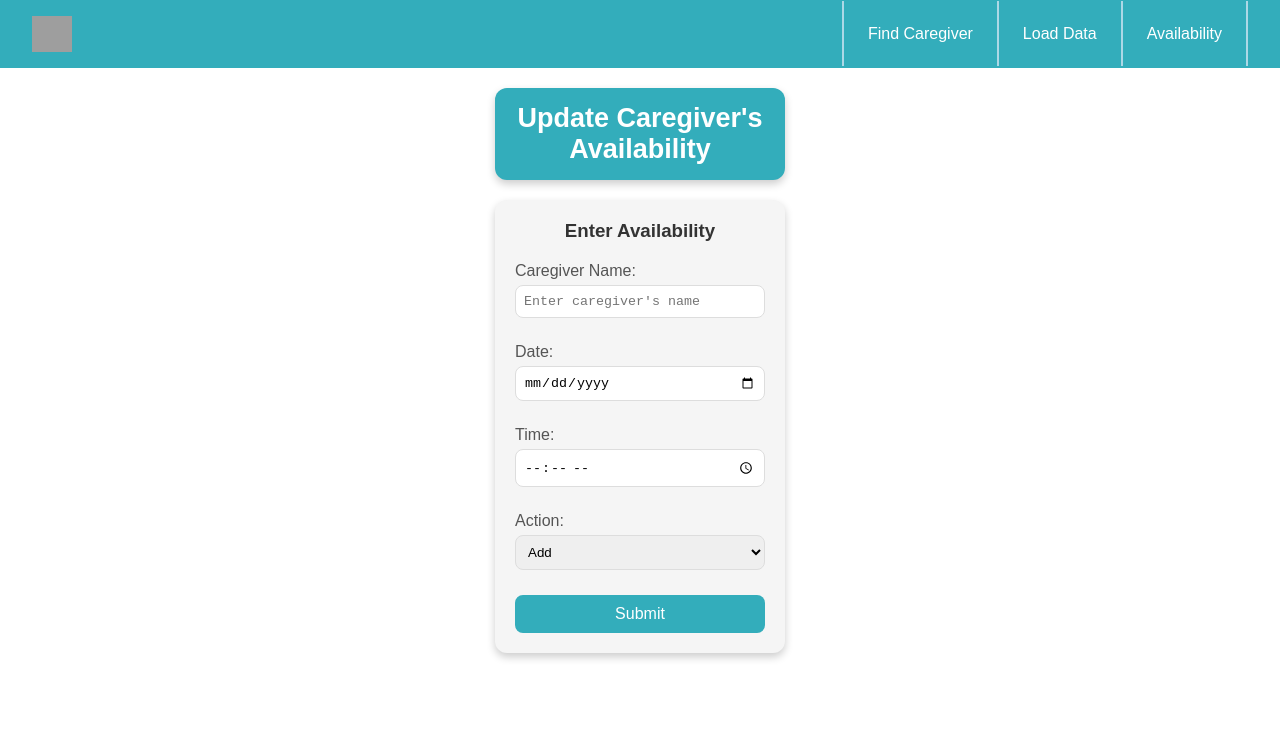
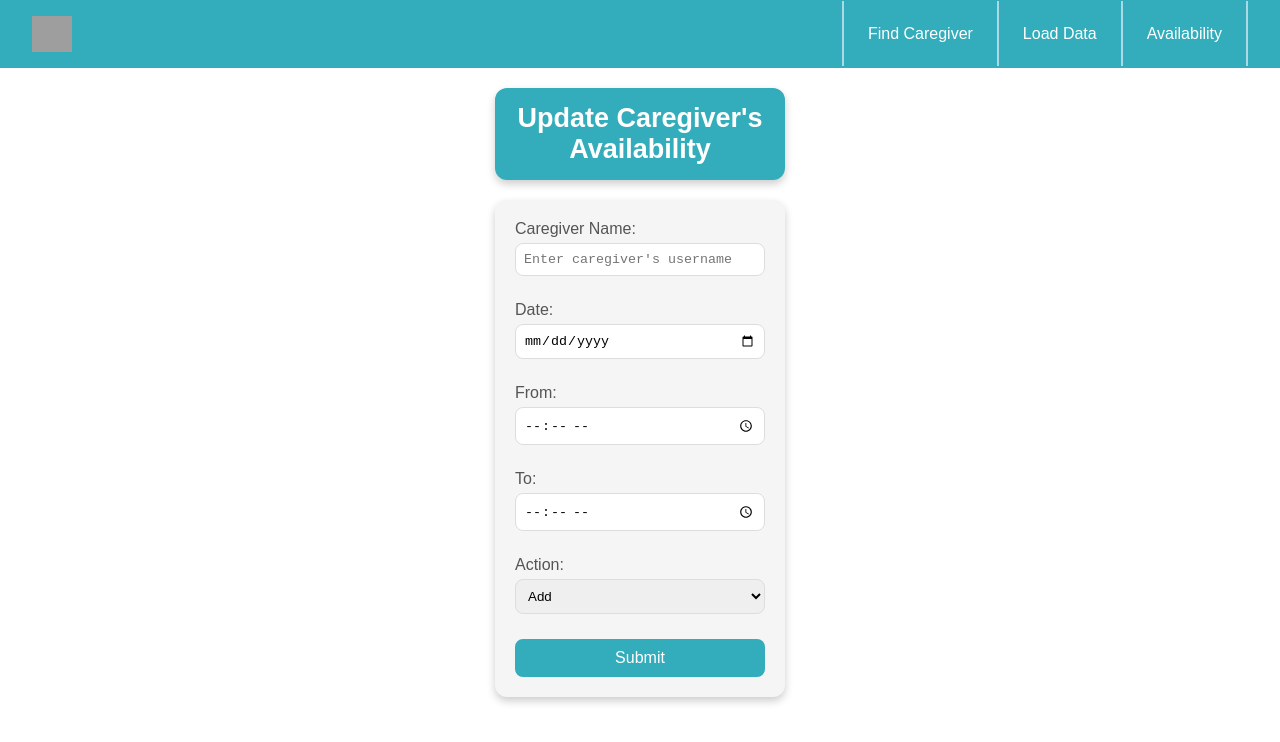
Before and after one commit to suvisitingangels/VisitingAngels-SmartScheduler, a React (Create React App) app in the folder visitingangelsrjs/: page /scheduler/availability in a window 1280 px wide. Shown: the top 742 px of the page. Built offline with nearby package versions, Linux system fonts and the light colour scheme; sample sign-in values are in the browser's storage; grey boxes are pictures that could not be loaded.

Commit message:
Updates scheduler availability tool

```diff
--- a/visitingangelsrjs/src/pages/Caregiver/Availability/Availability.js
+++ b/visitingangelsrjs/src/pages/Caregiver/Availability/Availability.js
@@ -11,7 +11,6 @@
 import React, {useEffect, useState} from 'react';
 import './Availability.css';
 
-const today = new Date();
 function Availability() {
 	// State to store form data
 	const [formData, setFormData] = useState({
@@ -55,10 +54,19 @@ function Availability() {
 			headers: {'Content-Type': 'application/json'},
 			body: JSON.stringify(formData),
 		})
+		console.log(response);
 
-		if (response.status !== 201) throw new Error('Failed to input availabilitiy');
+		if (!response.ok) {
+			throw new Error('Failed to input availability');
+		}
 		else {
 			alert("Submission successful!")
+			setFormData({
+				user_id: '',
+				date: '',
+				start_time: '',
+				end_time: ''
+			})
 		}
 	};
 
--- a/visitingangelsrjs/src/pages/Scheduler/Availability/Availability.js
+++ b/visitingangelsrjs/src/pages/Scheduler/Availability/Availability.js
@@ -14,12 +14,12 @@ import './Availability.css';
 function Availability() {
   // State to store form data
   const [formData, setFormData] = useState({
-    caregiverName: '',
+	user_id: '',
 	date: '',
-    time: '',
-    action: 'Add',
+	start_time: '',
+	end_time: ''
   });
-
+  const [action, setAction] = useState('Add');
 
   /**
        * Handle input changes in the form fields.
@@ -27,10 +27,14 @@ function Availability() {
        *
        * @param {Object} e - The input change event.
   */
-  const handleChange = (e) => {
+  const handleFormChange = (e) => {
     const { name, value } = e.target;
     setFormData({ ...formData, [name]: value });
   };
+
+  const handleActionChange = (e) => {
+	  setAction(e.target);
+  }
 
 
   /**
@@ -39,9 +43,26 @@ function Availability() {
        *
        * @param {Object} e - The form submit event.
   */
-  const handleSubmit = (e) => {
+  const handleSubmit = async (e) => {
     e.preventDefault();
 	console.log(formData);
+	  const response = await fetch('http://localhost:5000/api/db/new-availability', {
+		  method: 'POST',
+		  headers: {'Content-Type': 'application/json'},
+		  body: JSON.stringify(formData),
+	  })
+	  if (!response.ok) {
+		  throw new Error('Failed to input availability');
+	  }
+	  else {
+		  alert("Submission successful!")
+		  setFormData({
+			  user_id: '',
+			  date: '',
+			  start_time: '',
+			  end_time: ''
+		  })
+	  }
   };
 
   return (
@@ -52,16 +73,15 @@ function Availability() {
 
       {/* Form Section */}
 		<form className="availability-form" onSubmit={handleSubmit}>
-        <h3>Enter Availability</h3>
 
 			<label>
 				Caregiver Name:
 				<input
 					type="text"
-            name="caregiverName"
-            value={formData.caregiverName}
-            onChange={handleChange}
-            placeholder="Enter caregiver's name"
+					name="user_id"
+					value={formData.user_id}
+					onChange={handleFormChange}
+					placeholder="Enter caregiver's username"
 				/>
 			</label>
 
@@ -71,24 +91,35 @@ function Availability() {
 					type="date"
 					name="date"
 					value={formData.date}
-            onChange={handleChange}
+					onChange={handleFormChange}
 				/>
 			</label>
 
 			<label>
-          Time:
+				From:
 				<input
 					type="time"
-            name="time"
-            value={formData.time}
-            onChange={handleChange}
+					name="start_time"
+					value={formData.start_time}
+					onChange={handleFormChange}
 				/>
 			</label>
+
+			<label>
+				To:
+				<input
+					type="time"
+					name="end_time"
+					value={formData.end_time}
+					onChange={handleFormChange}
+				/>
+			</label>
+
 
 			{/* Add/Remove Dropdown */}
 			<label>
 				Action:
-          <select name="action" value={formData.action} onChange={handleChange}>
+				<select name="action" value={action} onChange={handleActionChange}>
 					<option value="Add">Add</option>
 					<option value="Remove">Remove</option>
 				</select>
```
Also changed, not shown: 1 other file (tests, documents, lock files or other folders). Lines whose indentation alone changed are shown as unchanged.
